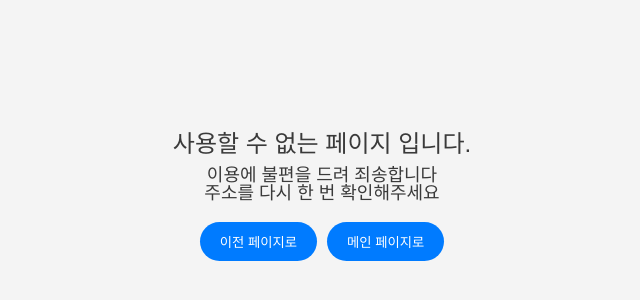
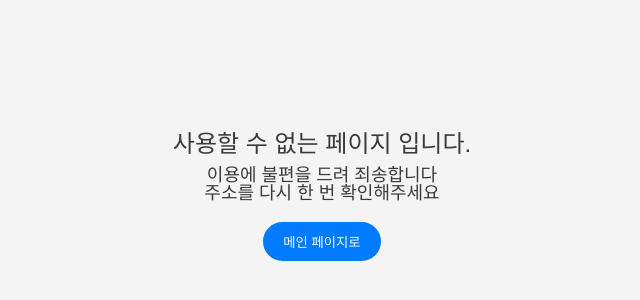
Before and after one commit to pre-onboarding-12th-team6/pre-onboarding-12th-2-6, a React (Create React App) app: page /error in a window 1280 px wide. Shown: the part 204-504 px from the top of the page, without its empty margins (318-958 px from the left). Built offline with nearby package versions, Linux system fonts and the light colour scheme; no server answers; a web font is replaced by a local one.

Commit message:
Feat: 브라우저 기능과 중복된 뒤로가기 기능 삭제

```diff
--- a/src/error/ErrorPage.jsx
+++ b/src/error/ErrorPage.jsx
@@ -7,10 +7,6 @@ const ErrorPage = () => {
 
 	const returnToMainPage = useCallback(() => {
 		navigate('/');
-	}, [navigate]);
-
-	const returnToPreviousPage = useCallback(() => {
-		navigate(-1);
 	}, [navigate]);
 
 	return (
@@ -24,7 +20,6 @@ const ErrorPage = () => {
 				</Subheader>
 			</div>
 			<ButtonWrapper>
-				<Button onClick={returnToPreviousPage}>이전 페이지로</Button>
 				<Button onClick={returnToMainPage}>메인 페이지로</Button>
 			</ButtonWrapper>
 		</PageContainer>
```
